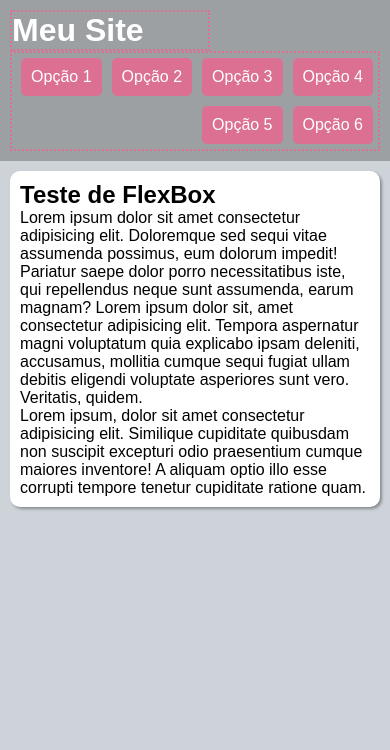
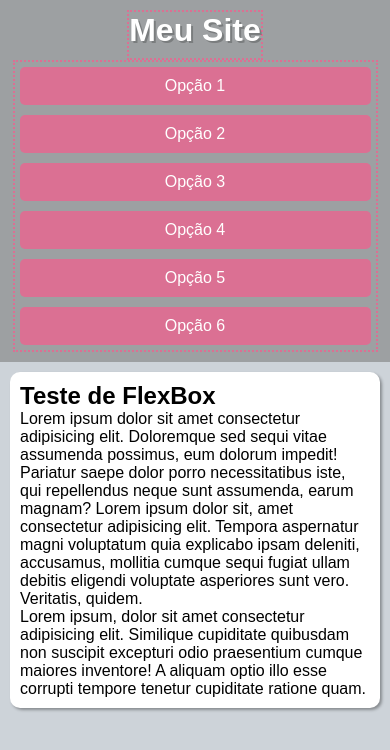
Before and after one commit to Jofmac/html-css, a plain HTML site: page exercicios/ex027_mod5_flexbox/flex011-menu flex box/index.html in a window 390 px wide. Drawn offline with Linux system fonts and the light colour scheme.

Commit message:
menu atualizado

```diff
--- a/exercicios/ex027_mod5_flexbox/flex011-menu flex box/index.html
+++ b/exercicios/ex027_mod5_flexbox/flex011-menu flex box/index.html
@@ -5,6 +5,7 @@
     <meta name="viewport" content="width=device-width, initial-scale=1.0">
     <title>Menu FlexBox</title>
     <link rel="stylesheet" href="style.css">
+    <link rel="stylesheet" href="mobile.css" media="screen and (max-width: 600px)">
 </head>
 <body>
     <header>
--- /dev/null
+++ b/exercicios/ex027_mod5_flexbox/flex011-menu flex box/mobile.css
@@ -0,0 +1,17 @@
+@charset "UTF-8";
+
+header > nav {
+    flex-flow: column nowrap;
+}
+
+header {
+    flex-flow: column nowrap;
+}
+
+header > h1 {
+    flex-basis: 50px;
+}
+
+header > nav > a {
+    width: 90vw;
+}
--- a/exercicios/ex027_mod5_flexbox/flex011-menu flex box/style.css
+++ b/exercicios/ex027_mod5_flexbox/flex011-menu flex box/style.css
@@ -28,6 +28,7 @@ header{
 header > h1 {
     border: 2px dotted palevioletred;
     flex: 0 0 200px;
+    text-shadow: 2px 2px 0px rgba(0, 0, 0, 0.219);
 }
 
 header > nav {
```
